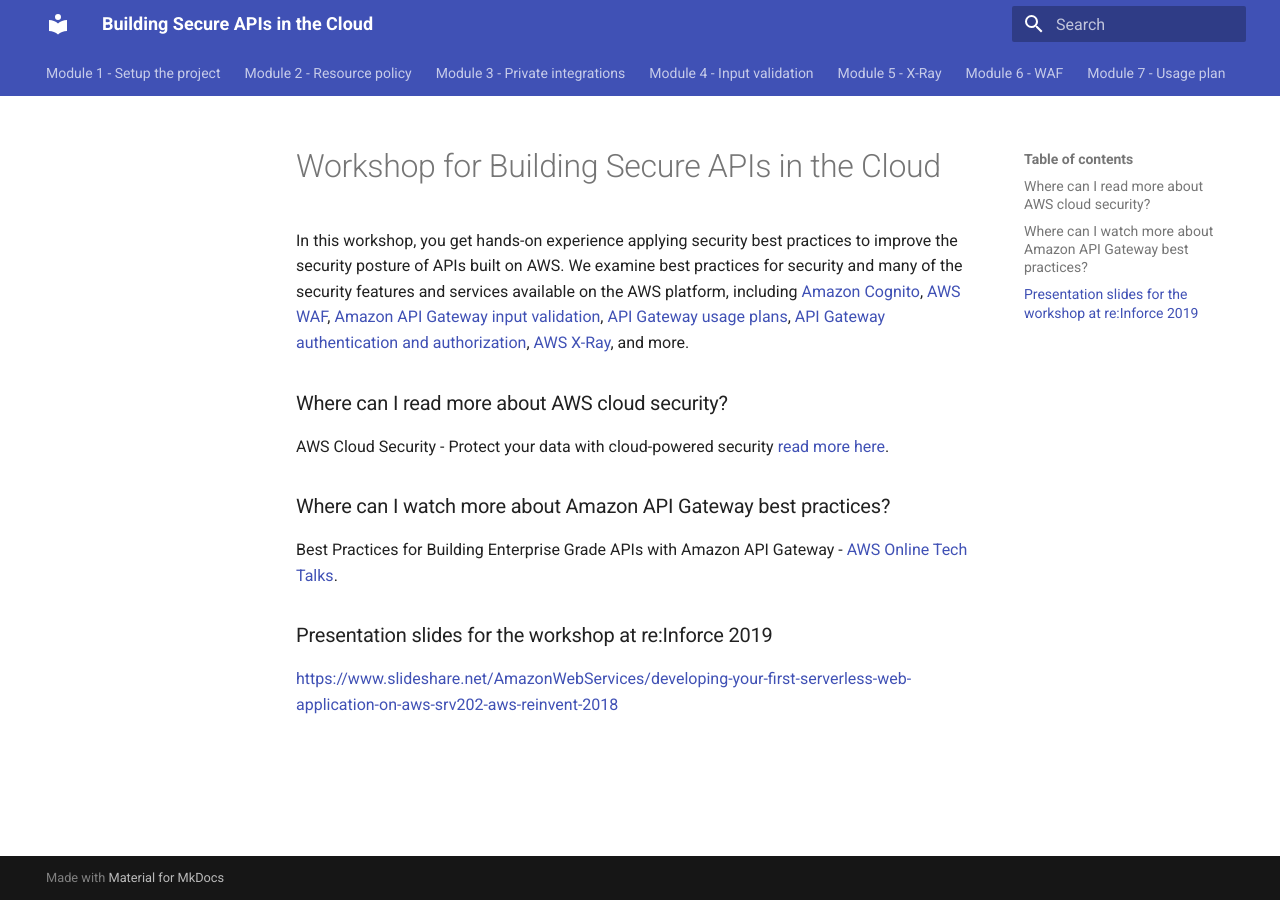
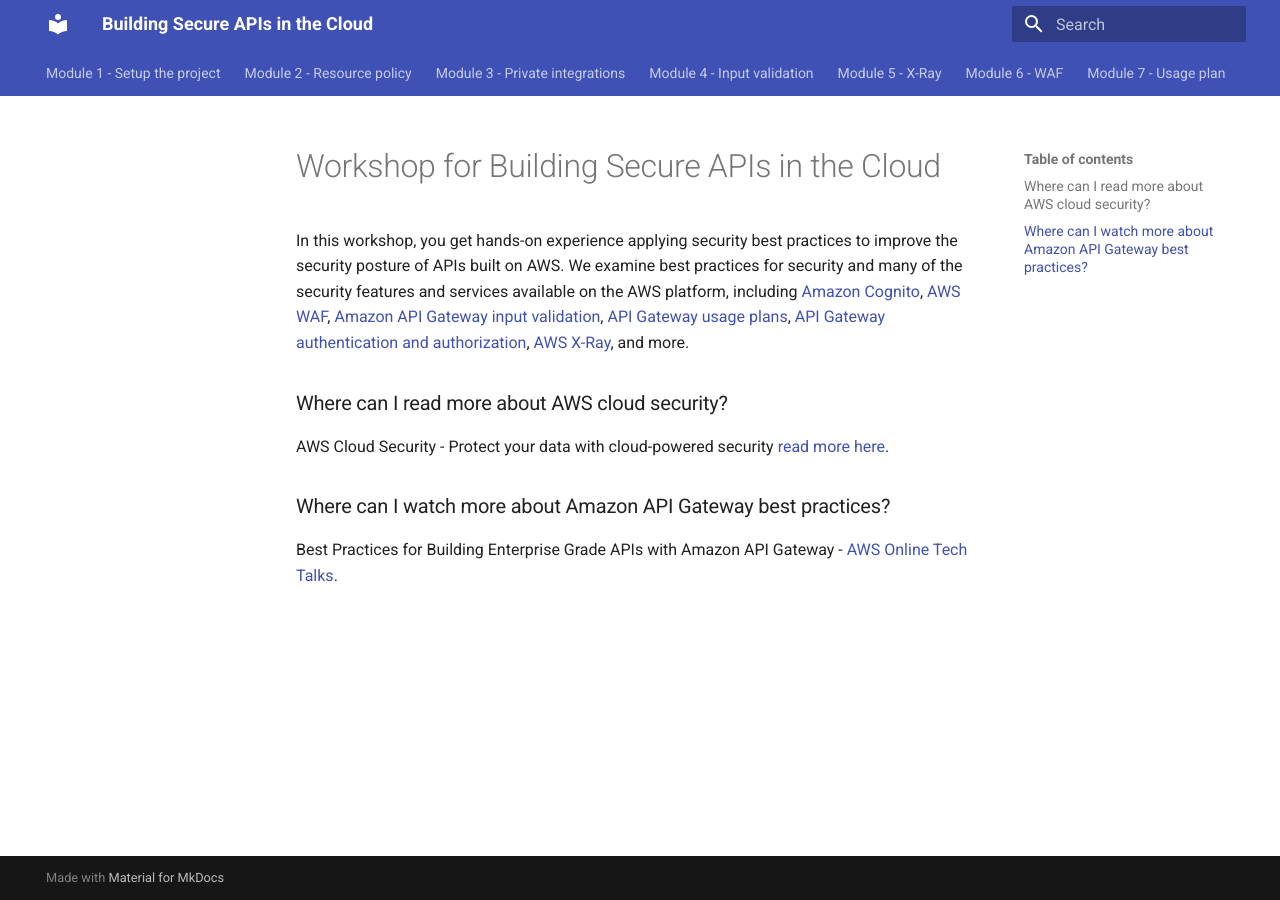
Before and after one commit to xiangshen-dk/workshop-building-secure-apis, an MkDocs documentation site: the page built from docs/index.md, in a window 1280 px wide. Built offline with MkDocs 1.6.1 and Material for MkDocs 9.7.7, drawn with Linux system fonts in a browser that asks for light colours; some web fonts are replaced.

Commit message:
remove deck link for now

```diff
--- a/docs/index.md
+++ b/docs/index.md
@@ -10,6 +10,3 @@ AWS Cloud Security - Protect your data with cloud-powered security [read more he
 ### Where can I watch more about Amazon API Gateway best practices?
 
 Best Practices for Building Enterprise Grade APIs with Amazon API Gateway - [AWS Online Tech Talks](https://www.youtube.com/watch?v=9ElpSPXk-g8).
-
-### Presentation slides for the workshop at re:Inforce 2019
-[https://www.slideshare.net/AmazonWebServices/developing-your-first-serverless-web-application-on-aws-srv202-aws-reinvent-2018](https://www.slideshare.net/AmazonWebServices/developing-your-first-serverless-web-application-on-aws-srv202-aws-reinvent-2018)
```
